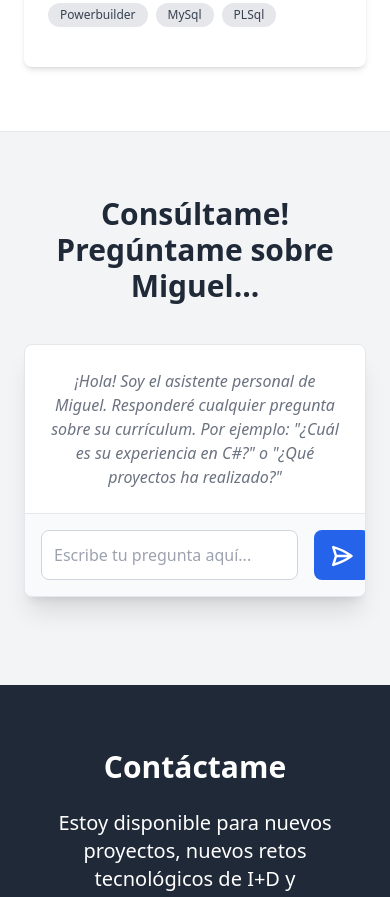
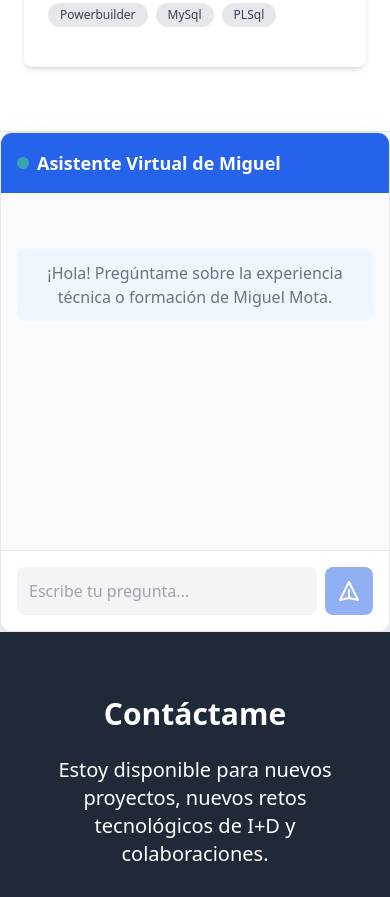
Before and after one commit to mmotal79/mi-cv-frontend, a React (Create React App) app: page / in a window 390 px wide. Shown: the part 6000-6897 px from the top of the page. Built offline with nearby package versions, Linux system fonts and the light colour scheme.

Commit message:
Update AIAgent.js
se cambio todo el script del IAAgent.js

```diff
--- a/src/components/AIAgent.js
+++ b/src/components/AIAgent.js
@@ -3,158 +3,138 @@ import React, { useState, useRef, useEffect } from 'react';
 function AIAgent() {
   const [messages, setMessages] = useState([]);
   const [input, setInput] = useState('');
-  const [isLoading, setIsLoading] = useState(false); // Para mostrar un indicador de carga
-  const chatMessagesRef = useRef(null); // Nueva referencia para el contenedor de mensajes
-  const [loadingDots, setLoadingDots] = useState(''); // <-- CAMBIO: Nuevo estado para los puntos de carga
+  const [isLoading, setIsLoading] = useState(false);
+  const chatMessagesRef = useRef(null);
+  const [loadingDots, setLoadingDots] = useState('');
 
-  // Función para hacer scroll al último mensaje
+  // Scroll automático al final
   const scrollToBottom = () => {
     if (chatMessagesRef.current) {
       chatMessagesRef.current.scrollTop = chatMessagesRef.current.scrollHeight;
     }
   };
 
-  // Efecto para hacer scroll cada vez que los mensajes cambian
   useEffect(() => {
     scrollToBottom();
-  }, [messages]);
+  }, [messages, isLoading]);
 
-  // <-- CAMBIO: Nuevo efecto para la animación de los puntos de carga
+  // Animación de carga
   useEffect(() => {
     let intervalId;
     if (isLoading) {
-      setLoadingDots(''); // Reiniciar puntos al iniciar la carga
       intervalId = setInterval(() => {
-        setLoadingDots(prevDots => {
-          if (prevDots.length < 3) {
-            return prevDots + '.';
+        setLoadingDots(prev => (prev.length < 3 ? prev + '.' : ''));
+      }, 300);
+    } else {
+      setLoadingDots('');
     }
-          return ''; // Reiniciar a vacío después de 3 puntos
-        });
-      }, 300); // Cambiar cada 300ms
-    } else {
-      setLoadingDots(''); // Limpiar puntos cuando la carga termina
-      clearInterval(intervalId);
-    }
-    return () => clearInterval(intervalId); // Limpiar intervalo al desmontar o cambiar isLoading
-  }, [isLoading]); // Dependencia: se ejecuta cuando isLoading cambia
+    return () => clearInterval(intervalId);
+  }, [isLoading]);
 
   const handleSendMessage = async (e) => {
-    if (e) e.preventDefault(); // EVITA QUE LA PÁGINA SE RECARGUE/BLANQUEE
+    // CORRECCIÓN CRÍTICA: Evita que la página se recargue/blanquee
+    if (e) e.preventDefault();
+
     if (!input.trim() || isLoading) return;
 
-    const userMessage = { role: 'user', content: input };
-    setMessages(prev => [...prev, userMessage]);
+    const userMessage = input.trim();
+    setMessages(prev => [...prev, { role: 'user', content: userMessage }]);
     setInput('');
     setIsLoading(true);
 
     try {
+      // Usamos la URL de tu backend en Render
       const response = await fetch('https://mi-cv-backend.onrender.com/api/chat-cv', {
         method: 'POST',
         headers: { 'Content-Type': 'application/json' },
-        body: JSON.stringify({ message: input }),
+        body: JSON.stringify({ message: userMessage }),
       });
 
-      if (!response.ok) {
-        throw new Error(`Error en el servidor: ${response.status}`);
-      }
+      if (!response.ok) throw new Error('Error en la respuesta del servidor');
 
       const data = await response.json();
 
-      // Validamos que data.reply exista antes de usarlo
-      const botReply = data.reply || "Lo siento, no pude obtener una respuesta clara.";
-      setMessages(prev => [...prev, { role: 'bot', content: botReply }]);
-    } catch (error) {
-      console.error("Error al enviar mensaje:", error);
       setMessages(prev => [...prev, {
         role: 'bot',
-        content: "Ocurrió un error de conexión. Por favor, verifica que el backend esté activo."
+        content: data.reply || "No recibí una respuesta clara, intenta de nuevo."
+      }]);
+    } catch (error) {
+      console.error("Error al conectar con el Agente:", error);
+      setMessages(prev => [...prev, {
+        role: 'bot',
+        content: "Lo siento, mi conexión con el servidor de IA se interrumpió. Por favor, verifica si el backend está activo."
       }]);
     } finally {
-      setIsLoading(false);
+      setIsLoading(false); // Asegura que el botón se desbloquee siempre
     }
   };
 
   const handleKeyDown = (e) => {
-      if (e.key === 'Enter' && !isLoading) {
-        handleSendMessage();
-      }
+    if (e.key === 'Enter') handleSendMessage(e);
   };
 
   return (
-    <section id="ai-agent" className="py-16 bg-gray-100">
-      <div className="container mx-auto px-6 max-w-2xl">
-        <h2 className="text-3xl md:text-4xl font-bold text-gray-800 text-center mb-10">
-          Consúltame! Pregúntame sobre Miguel...
-        </h2>
+    <div className="flex flex-col h-[500px] bg-white rounded-xl shadow-2xl overflow-hidden border border-gray-200">
+      {/* Encabezado */}
+      <div className="bg-blue-600 p-4 text-white flex items-center justify-between">
+        <div className="flex items-center space-x-2">
+          <div className="w-3 h-3 bg-green-400 rounded-full animate-pulse"></div>
+          <h3 className="font-bold text-lg">Asistente Virtual de Miguel</h3>
+        </div>
+      </div>
 
-        <div className="bg-white rounded-lg shadow-xl overflow-hidden mb-6 flex flex-col border border-gray-200 max-h-[80vh]">
+      {/* Área de Mensajes */}
+      <div ref={chatMessagesRef} className="flex-1 overflow-y-auto p-4 space-y-4 bg-gray-50">
+        {messages.length === 0 && (
+          <div className="text-center text-gray-500 mt-10">
+            <p className="bg-blue-50 p-3 rounded-lg inline-block">
+              ¡Hola! Pregúntame sobre la experiencia técnica o formación de Miguel Mota.
+            </p>
+          </div>
+        )}
 
-          <div ref={chatMessagesRef} className="flex-1 p-6 overflow-y-auto space-y-4">
-            {messages.length === 0 && (
-              <p className="text-gray-500 text-center italic">
-                ¡Hola! Soy el asistente personal de Miguel. Responderé cualquier pregunta sobre su currículum. Por ejemplo: "¿Cuál es su experiencia en C#?" o "¿Qué proyectos ha realizado?"
-              </p>
-            )}
         {messages.map((msg, index) => (
-              <div
-                key={index}
-                className={`flex ${msg.sender === 'user' ? 'justify-end' : 'justify-start'}`}
-              >
-                <div
-                  className={`max-w-[80%] px-4 py-2 rounded-lg shadow-sm ${
-                    msg.sender === 'user'
-                      ? 'bg-blue-500 text-white'
-                      : 'bg-gray-200 text-gray-800'
-                  }`}
-                >
-                  {msg.text}
+          <div key={index} className={`flex ${msg.role === 'user' ? 'justify-end' : 'justify-start'}`}>
+            <div className={`max-w-[80%] p-3 rounded-2xl shadow-sm ${
+              msg.role === 'user'
+                ? 'bg-blue-600 text-white rounded-tr-none'
+                : 'bg-white text-gray-800 border border-gray-200 rounded-tl-none'
+            }`}>
+              {msg.content}
             </div>
           </div>
         ))}
+
         {isLoading && (
           <div className="flex justify-start">
-                <div className="max-w-[80%] px-4 py-2 rounded-lg shadow-sm bg-gray-200 text-gray-800">
-                  {/* <-- CAMBIO: Mostrar el mensaje dinámico de puntos de carga */}
+            <div className="bg-white border border-gray-200 p-3 rounded-2xl rounded-tl-none text-gray-500">
               Escribiendo{loadingDots}
             </div>
           </div>
         )}
       </div>
 
-          {/* Área de entrada de texto */}
-          <div className="p-4 border-t border-gray-200 bg-gray-50 flex">
+      {/* Input de texto */}
+      <form onSubmit={handleSendMessage} className="p-4 bg-white border-t border-gray-200 flex space-x-2">
         <input
           type="text"
-              className="flex-1 p-3 rounded-lg border border-gray-300 focus:outline-none focus:ring-2 focus:ring-blue-500"
-              placeholder="Escribe tu pregunta aquí..."
+          className="flex-1 p-3 bg-gray-100 rounded-lg focus:outline-none focus:ring-2 focus:ring-blue-500 text-gray-700"
+          placeholder="Escribe tu pregunta..."
           value={input}
           onChange={(e) => setInput(e.target.value)}
-              onKeyDown={handleKeyDown}
           disabled={isLoading}
         />
         <button
-              onClick={handleSendMessage}
-              disabled={isLoading}
-              className="ml-4 bg-blue-600 text-white px-4 py-3 rounded-lg font-semibold hover:bg-blue-700 transition duration-300 disabled:opacity-50 disabled:cursor-not-allowed
-                         md:px-6"
+          type="submit"
+          disabled={isLoading || !input.trim()}
+          className="bg-blue-600 text-white p-3 rounded-lg hover:bg-blue-700 transition disabled:opacity-50"
         >
-              <span className="hidden md:inline">Enviar</span>
-              <svg
-                xmlns="http://www.w3.org/2000/svg"
-                fill="none"
-                viewBox="0 0 24 24"
-                strokeWidth="2.5"
-                stroke="currentColor"
-                className="w-6 h-6 inline md:hidden"
-              >
-                <path strokeLinecap="round" strokeLinejoin="round" d="M6 12L3.269 3.126A59.768 59.768 0 0121.485 12 59.77 59.77 0 013.27 20.876L6 12zm0 0h12" />
+          <svg xmlns="http://www.w3.org/2000/svg" className="h-6 w-6" fill="none" viewBox="0 0 24 24" stroke="currentColor">
+            <path strokeLinecap="round" strokeLinejoin="round" strokeWidth={2} d="M12 19l9 2-9-18-9 18 9-2zm0 0v-8" />
           </svg>
         </button>
+      </form>
     </div>
-        </div>
-      </div>
-    </section>
   );
 }
 
```
Lines whose indentation alone changed are shown as unchanged.
